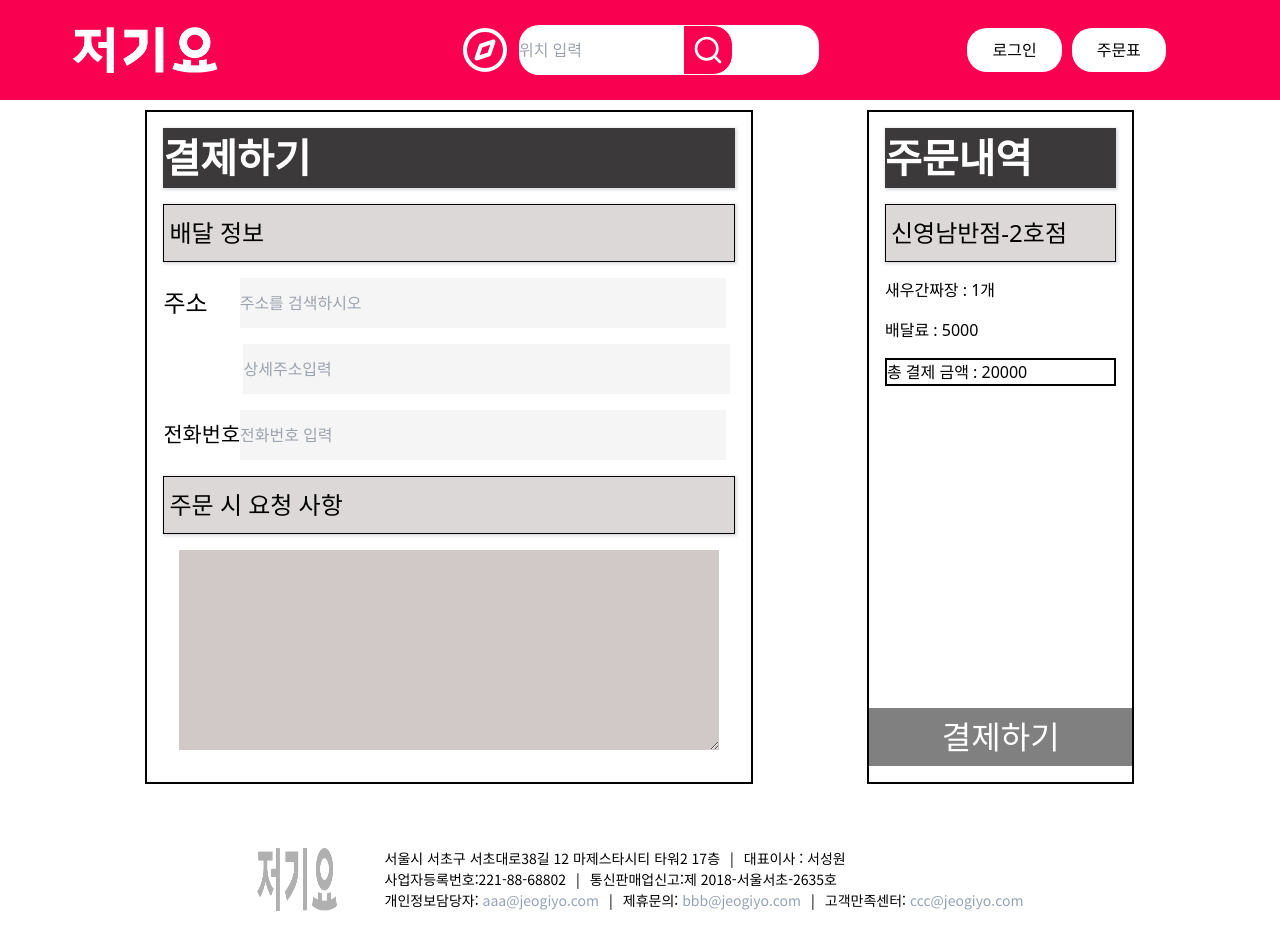
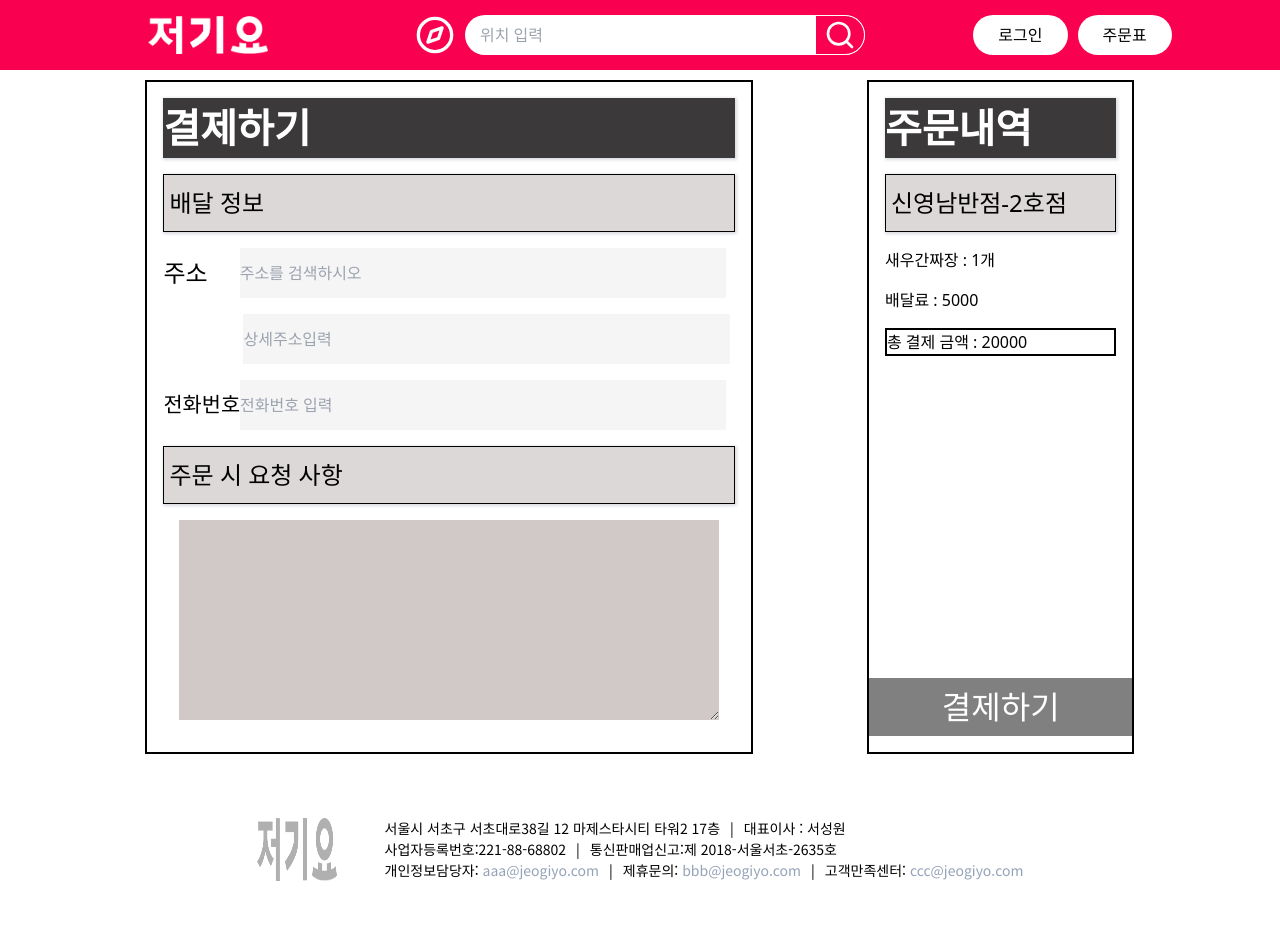
Before and after one commit to cocopalm221/project_yogiyo, a React (Create React App) app: page /payment in a window 1280 px wide. Shown: the top 950 px of the page. Built offline with nearby package versions, Linux system fonts and the light colour scheme.

Commit message:
header layout css 수정

```diff
--- a/src/components/Header.js
+++ b/src/components/Header.js
@@ -1,35 +1,48 @@
 import React from "react";
 import { useNavigate } from "react-router";
 import { FiSearch } from "react-icons/fi";
-import { FiCompass } from 'react-icons/fi'
-import * as s from '../styles/Styles';
-// import logo from '../../public/images/logo2.png';
+import { FiCompass } from "react-icons/fi";
+import * as s from "../styles/Styles";
 
 const Header = () => {
-
   const navigate = useNavigate();
   const goMain = () => {
-    navigate('/');
-  }
+    navigate("/");
+  };
   const goLogin = () => {
-    navigate('/login');
-  }
-
+    navigate("/login");
+  };
 
   return (
     <div className="header">
       <s.headerInner>
-        <img src ='images/logo.png' className="title" alt="ddd" onClick={goMain}/>
-        <div className='search-list'>
-          <div className="compass"><FiCompass/></div>
-          <input type="search" className="searcher" name="q" placeholder='위치 입력'></input>
-          <button type='button' id='search_btn'><FiSearch/></button>
+        <img
+          src="images/logo.png"
+          className="title"
+          alt="logo"
+          onClick={goMain}
+        />
+        <div className="search-list">
+          <div className="compass">
+            <FiCompass />
+          </div>
+          <input
+            type="search"
+            className="searcher"
+            name="q"
+            placeholder="위치 입력"
+          ></input>
+          <button type="button" id="search_btn">
+            <FiSearch />
+          </button>
         </div>
         <div className="buttons">
-          <button className="login" onClick={goLogin}>로그인</button>
+          <button className="login" onClick={goLogin}>
+            로그인
+          </button>
           <button className="menu">주문표</button>
         </div>
-        </s.headerInner>
+      </s.headerInner>
     </div>
   );
 };
--- a/src/styles/Styles.jsx
+++ b/src/styles/Styles.jsx
@@ -3,46 +3,49 @@ import styled from "styled-components";
 //Header
 
 export const headerInner = styled.div`
-  height: 100px;
+  height: 70px;
   background: #fa0050;
   display: grid;
   grid-template-columns: repeat(3, 1fr);
-
+  align-items: center;
 
   img {
-    width:145px;
-    height:50px;
+    width: 7.5rem;
     object-fit: contain;
-    transform: translate(50%, 50%);
+    margin: 0 auto;
+    cursor: pointer;
   }
 
   .search-list {
+    position: relative;
     display: flex;
-    justify-content: center;
+    justify-content: space-between;
     align-items: center;
-    position: relative;
+    margin: 0 auto;
     .compass {
-      font-size: 3rem;
+      font-size: 2.5rem;
       color: #fff;
       margin-right: 10px;
+      cursor: pointer;
     }
     .searcher {
-      width: 300px;
-      height: 50px;
+      width: 400px;
+      height: 40px;
       border-radius: 20px;
       transition: all 1s;
+      padding: 2px 15px;
       &:focus {
-        background-color: #c99090;
+        background-color: #e0e0e0;
         outline: none;
       }
     }
     button {
       position: absolute;
-      right:120px;
+      right: 0px;
       border-radius: 0 20px 20px 0;
       font-size: 2rem;
       width: 50px;
-      height: 50px;
+      height: 40px;
       background: #fa0050;
       color: #fff;
       border: 1px solid #fff;
@@ -59,7 +62,7 @@ export const headerInner = styled.div`
     align-items: center;
     button {
       background: #fff;
-      padding: 10px 25px;
+      padding: 8px 25px;
       border-radius: 20px;
     }
     .menu {
@@ -71,7 +74,7 @@ export const headerInner = styled.div`
 //Main
 export const bannerwrap = styled.div`
   background: #817a7a;
-`
+`;
 
 export const swiperPrev = styled.div`
   position: absolute;
@@ -81,7 +84,7 @@ export const swiperPrev = styled.div`
   cursor: pointer;
   .swiper-prev {
     font-size: 5rem;
-    color:blue;
+    color: blue;
   }
 `;
 
@@ -93,7 +96,7 @@ export const swiperNext = styled.div`
   cursor: pointer;
   .swiper-next {
     font-size: 5rem;
-    color:blue;
+    color: blue;
   }
 `;
 
@@ -371,12 +374,12 @@ export const payment = styled.form`
     width: 50%;
     display: flex;
     flex-direction: column;
-    gap:4rem 0;
+    gap: 4rem 0;
     .paylist {
       width: 100%;
       display: flex;
       flex-direction: column;
-      gap:2rem 0;
+      gap: 2rem 0;
       .paylisttitle {
         width: 100%;
         font-size: 1.5rem;
@@ -408,13 +411,13 @@ export const payment = styled.form`
       }
     }
 
-    .choosepay{
+    .choosepay {
       display: flex;
       flex-direction: column;
-      width:100%;
-      gap:2rem;
-      margin:0;
-      .choosepaytitle{
+      width: 100%;
+      gap: 2rem;
+      margin: 0;
+      .choosepaytitle {
         width: 100%;
         font-size: 1.5rem;
         background: #ddd8d8;
@@ -424,26 +427,26 @@ export const payment = styled.form`
         padding: 10px 5px;
         margin: 0;
       }
-      .coupon{
-        width:100%;
-        display:flex;
-        margin:0;
-        label{
-          width:calc(100%-75%-100px);
+      .coupon {
+        width: 100%;
+        display: flex;
+        margin: 0;
+        label {
+          width: calc(100%-75%-100px);
           font-size: 1.5rem;
           display: flex;
           justify-content: center;
           align-items: center;
         }
-        input{
-          width:75%;
+        input {
+          width: 75%;
           background: #b8b2b2;
-          padding:1rem 0;
+          padding: 1rem 0;
         }
-        .apply{
-          width:80px;
+        .apply {
+          width: 80px;
           background: black;
-          color:#fff;
+          color: #fff;
           border-radius: 20px;
           margin-left: 1rem;
         }
```
